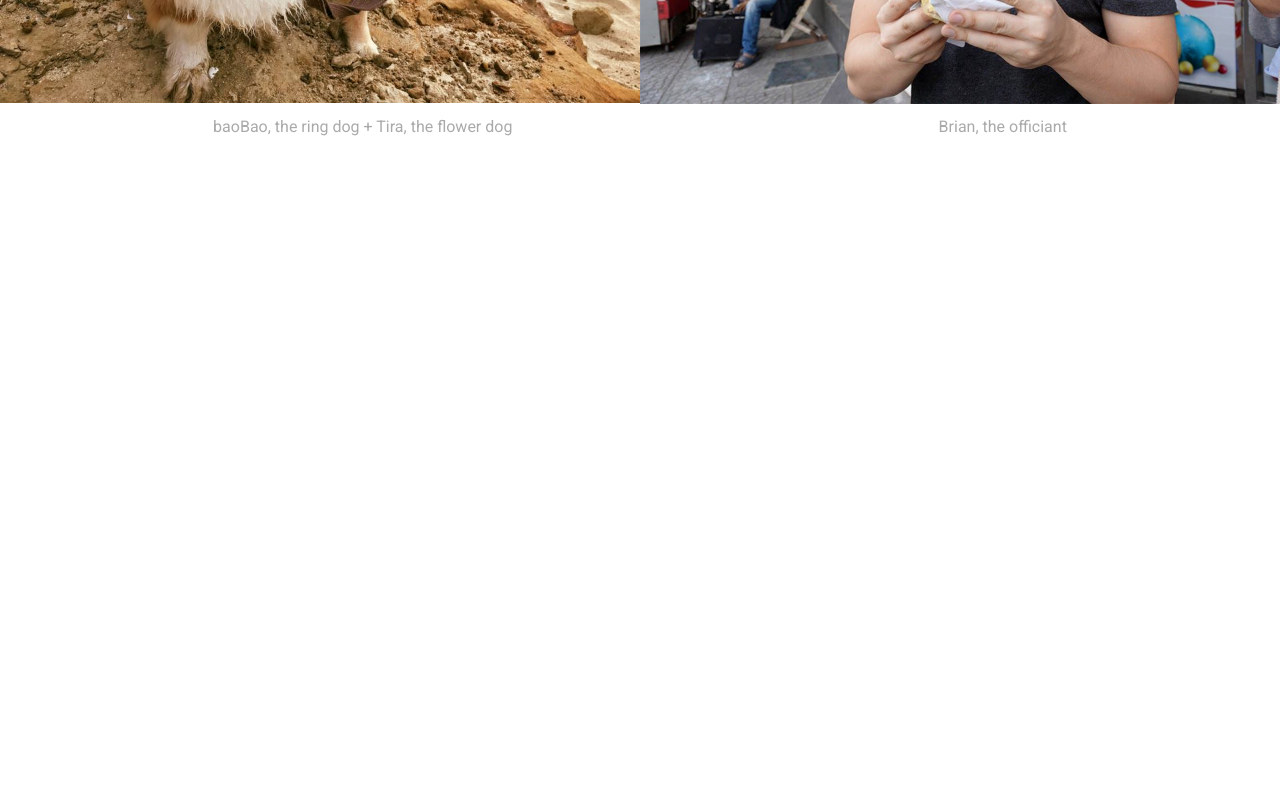
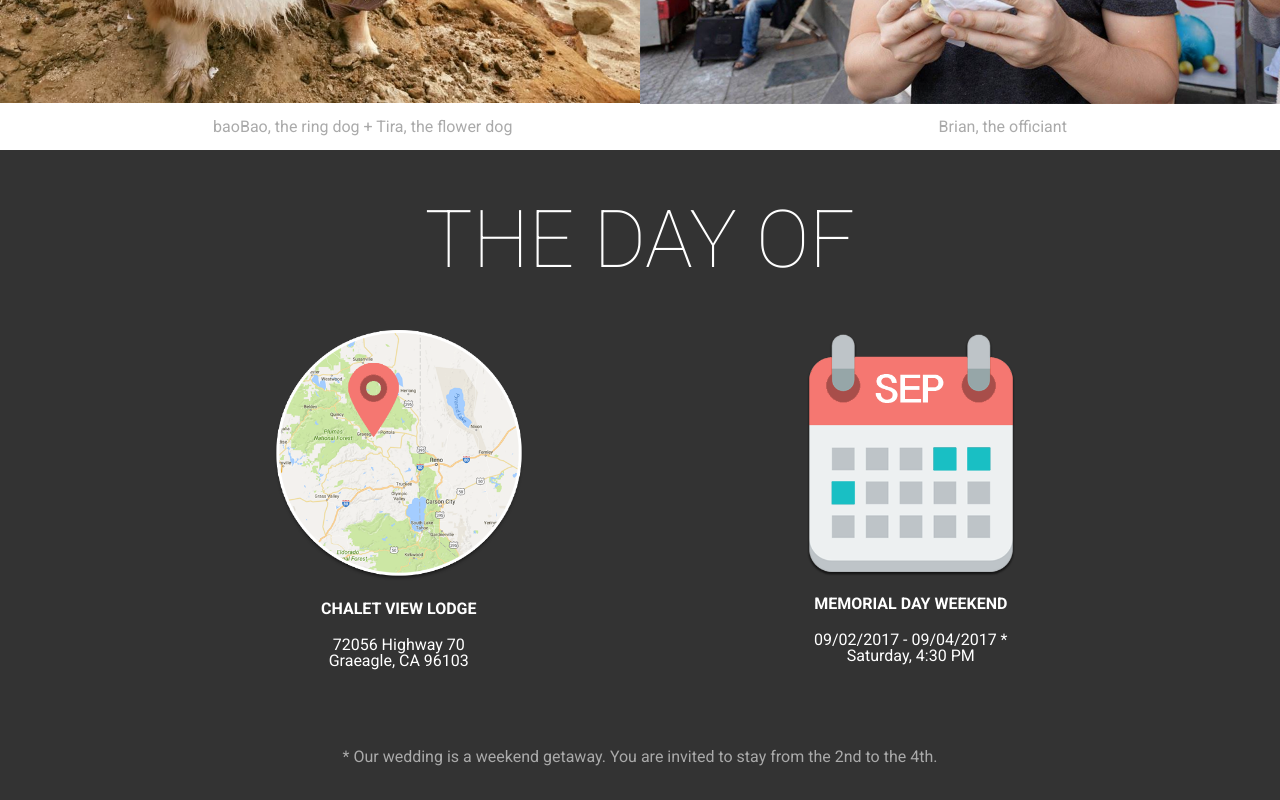
Before and after one commit to lxwyndxl/wedding-frontend, a React (Create React App) app: page / in a window 1280 px wide. Shown: the part 4374-5174 px from the top of the page. Before the commit the page ends 4524 px from the top, so only its background shows below. Built offline with nearby package versions, Linux system fonts and the light colour scheme; what react-tap-event-plugin would draw is missing.

Commit message:
Adding day of (#8)

```diff
--- /dev/null
+++ b/src/app/components/day-of.js
@@ -0,0 +1,41 @@
+import React, { Component } from 'react';
+import '../../stylesheets/components/day-of.css';
+
+import map from '../../images/map.png';
+import calendar from '../../images/calendar.png';
+
+class OtherParty extends Component {
+
+  render() {
+    return (
+      <section className="day-of">
+        <header>THE DAY OF</header>
+        <div className="day-of-content">
+          <div className="day-of-item">
+            <img src={map} className="day-of-map" alt="The day of map" />
+            <p className="day-of-title">CHALET VIEW LODGE</p>
+            <p className="day-of-desc">
+              72056 Highway 70
+              <br />
+              Graeagle, CA 96103
+            </p>
+          </div>
+          <div className="day-of-item">
+            <img src={calendar} className="day-of-cal" alt="The day of calendar" />
+            <p className="day-of-title">MEMORIAL DAY WEEKEND</p>
+            <p className="day-of-desc">
+              09/02/2017 - 09/04/2017 *
+              <br />
+              Saturday, 4:30 PM
+            </p>
+          </div>
+        </div>
+        <p className="day-of-note">
+          * Our wedding is a weekend getaway. You are invited to stay from the 2nd to the 4th.
+        </p>
+      </section>
+    );
+  }
+}
+
+export default OtherParty;
--- a/src/app/containers/App.js
+++ b/src/app/containers/App.js
@@ -9,6 +9,7 @@ import Timeline from '../components/timeline';
 import Bridesmaids from '../components/bridesmaids';
 import Groomsmen from '../components/groomsmen';
 import OtherParty from '../components/other-party';
+import DayOf from '../components/day-of';
 
 class App extends Component {
   render() {
@@ -22,6 +23,7 @@ class App extends Component {
         <Bridesmaids />
         <Groomsmen />
         <OtherParty />
+        <DayOf />
       </div>
     );
   }
--- /dev/null
+++ b/src/stylesheets/components/day-of.css
@@ -0,0 +1,57 @@
+.day-of {
+  background: #333;
+  min-height: 650px;
+}
+
+.day-of header {
+  color: #fff;
+  font-size: 80px;
+  font-weight: 100;
+  padding: 50px 0 0;
+  display: flex;
+  align-items: center;
+  justify-content: center;
+}
+
+.day-of-content {
+  display: flex;
+  align-items: center;
+  justify-content: space-around;
+  flex-wrap: wrap;
+  padding: 0 10%;
+}
+
+.day-of-item {
+  display: flex;
+  align-items: center;
+  justify-content: center;
+  flex-direction: column;
+  margin-top: 50px;
+}
+
+.day-of-map {
+  width: 60%;
+  height: 60%;
+}
+
+.day-of-cal {
+  width: 58%;
+  height: 58%;
+}
+
+.day-of-title {
+  color: #fff;
+  font-weight: 700;
+  margin: 20px 0;
+}
+
+.day-of-desc {
+  color: #fff;
+  text-align: center;
+}
+
+.day-of-note {
+  margin-top: 80px;
+  color: #aaa;
+  text-align: center;
+}
```
Also changed, not shown: src/images/calendar.png (added), src/images/map.png (added).
